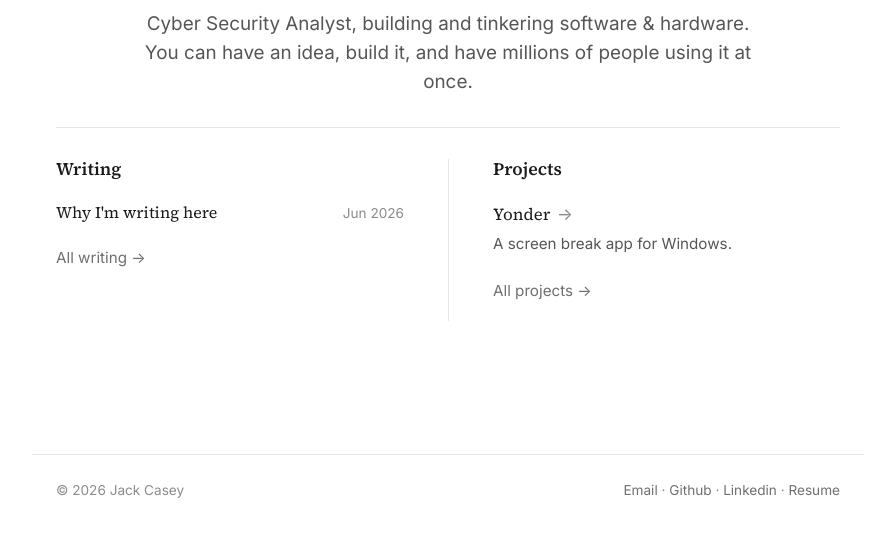
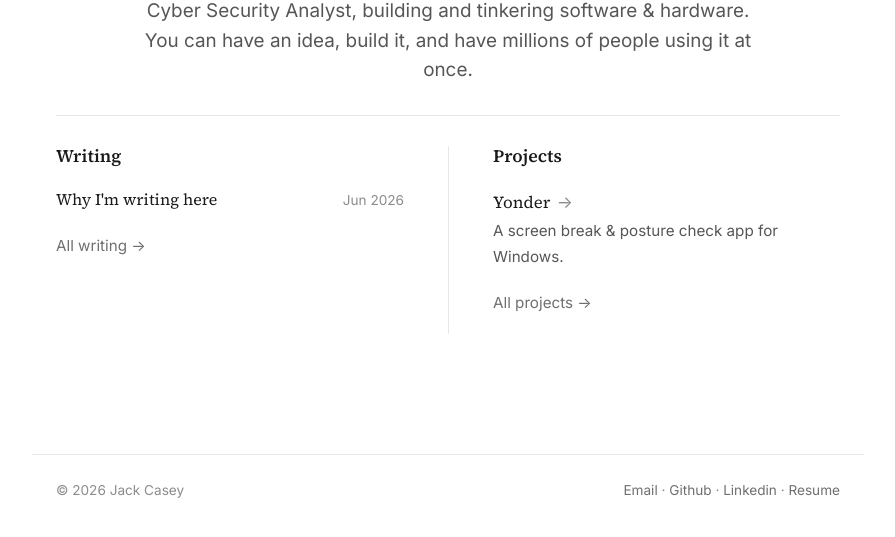
Before and after one commit to JMTC-dev/personal-website, a plain HTML site: page index.html in a window 1280 px wide. Shown: the part 251-788 px from the top of the page, without its empty margins (192-1087 px from the left). Drawn offline with Linux system fonts and the light colour scheme.

Commit message:
index update

```diff
--- a/index.html
+++ b/index.html
@@ -53,7 +53,7 @@
           <li>
             <a class="project-link" href="/projects/yonder.html">
               <span class="project-row"><span class="project-name">Yonder</span><span class="project-arrow" aria-hidden="true">→</span></span>
-              <span class="project-blurb">A screen break app for Windows.</span>
+              <span class="project-blurb">A screen break & posture check app for Windows.</span>
             </a>
           </li>
         </ul>
```
